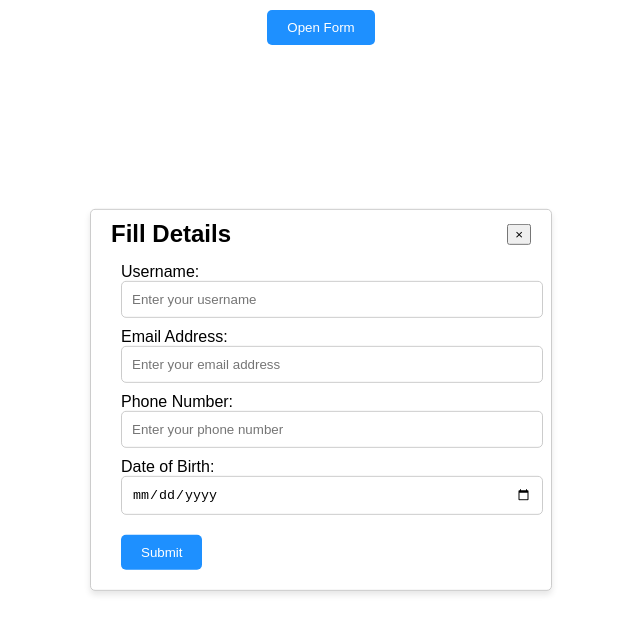
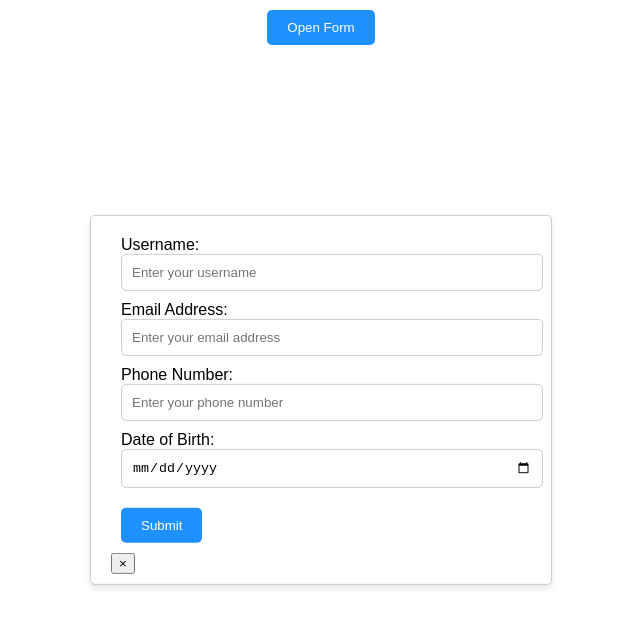
Before and after one commit to musaddiq2/XModal, a React (Create React App) app: page / in a window 1280 px wide. Both pictures are taken after a click on the button "Open Form". Shown: the top 634 px of the page, without its empty margins (319-959 px from the left). Built offline with nearby package versions, Linux system fonts and the light colour scheme.

Commit message:
test commit

```diff
--- a/src/App.js
+++ b/src/App.js
@@ -6,7 +6,11 @@ const Modal = ({ isOpen, onClose, children }) => {
 
   useEffect(() => {
     const handleOutsideClick = (e) => {
-      if (modalRef.current && !modalRef.current.contains(e.target)) {
+      if (
+        modalRef.current &&
+        !modalRef.current.contains(e.target) &&
+        e.target.getAttribute("data-test") !== "modal"
+      ) {
         onClose();
       }
     };
@@ -22,13 +26,10 @@ const Modal = ({ isOpen, onClose, children }) => {
 
   return (
     <div className={`modal ${isOpen ? "open" : ""}`} ref={modalRef}>
-      <div className="modal-header">
-        <h2>Fill Details</h2>
-        <button onClick={onClose} className="close-modal-button">
-          &times;
-        </button>
-      </div>
       <div className="modal-content">{children}</div>
+      <button onClick={onClose} className="close-modal-button">
+        &times;
+      </button>
     </div>
   );
 };
```
